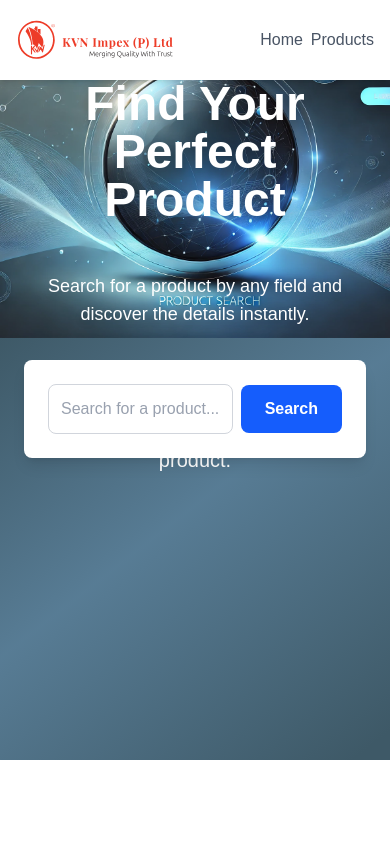
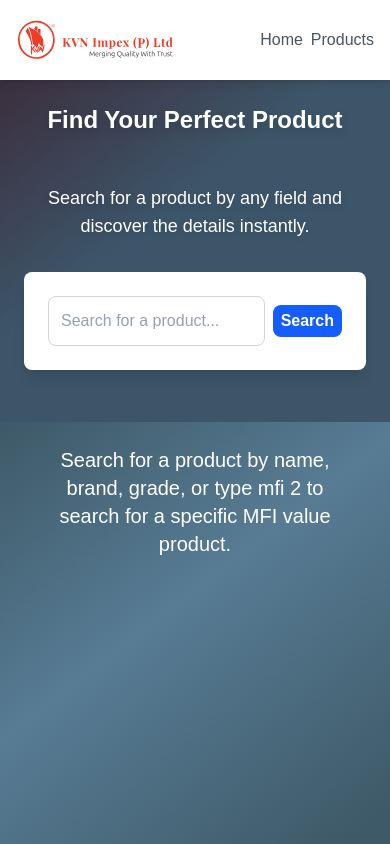
Before and after one commit to abelMarkos2023/productSearch, a Next.js app: page / in a window 390 px wide. Built offline with nearby package versions, Linux system fonts and the light colour scheme.

Commit message:
removing images

```diff
--- a/src/app/api/google-search/route.ts
+++ b/src/app/api/google-search/route.ts
@@ -15,7 +15,7 @@ export  async function GET(req:NextRequest) {
 
     if (!query) return NextResponse.json({ error: "Query is required" }, { status: 500 })
 
-    const API_KEY = process.env.NEXT_PUBLIC_GOOGLE_API_KEY2;
+    const API_KEY = process.env.NEXT_PUBLIC_GOOGLE_API_KEY;
     const SEARCH_ENGINE_ID = process.env.NEXT_PUBLIC_SEARCH_ENGINE_ID2;
 
     console.log(API_KEY,SEARCH_ENGINE_ID)
--- a/src/app/globals.css
+++ b/src/app/globals.css
@@ -24,6 +24,10 @@ background: linear-gradient(142deg, rgba(59,36,50,1) 1%, rgba(61,85,105,1) 47%);
   background: rgb(132,160,157);
 background: linear-gradient(67deg, rgba(132,160,157,1) 0%, rgba(178,155,128,1) 44%, rgba(62,62,62,1) 96%);
 }
+.bg-grad-6{
+  background: rgb(62,103,103);
+background: linear-gradient(60deg, rgba(62,103,103,1) 13%, rgba(253,187,45,0.8855917366946778) 100%);
+}
 @theme {
   --font-sans: var(--font-geist-sans);
   --font-mono: var(--font-geist-mono);
--- a/src/app/page.tsx
+++ b/src/app/page.tsx
@@ -33,20 +33,14 @@ export default function ProductSearch() {
   return (
     <div>
       <div
-        className="h-[40vh] flex flex-col gap-8 bg-cover bg-center px-6"
-        style={{
-          backgroundImage: "url('/bg1.webp')",
-          backgroundSize: "cover",
-          backgroundPosition: "center",
-          backgroundRepeat: "no-repeat",
-          minHeight: "40vh"
-        }}
+        className="h-[50vh] flex bg-grad-4 flex-col gap-8 bg-cover bg-center p-6"
+
       >
 
 
         {/* Hero Section */}
         <div className="flex flex-col items-center gap-8 justify-center flex-grow text-center text-white py-20">
-          <h1 className="text-5xl font-bold drop-shadow-lg">Find Your Perfect Product</h1>
+          <h1 className="text-2xl md:text-5xl font-bold drop-shadow-lg">Find Your Perfect Product</h1>
           <p className="text-lg mt-4 drop-shadow-md">Search for a product by any field and discover the details instantly.</p>
 
           {/* Search Box at Bottom of Hero */}
@@ -61,7 +55,7 @@ export default function ProductSearch() {
               />
               <button
                 onClick={handleSearch}
-                className="px-6 py-3 bg-blue-600 text-white font-semibold rounded-lg hover:bg-blue-700 transition flex items-center justify-center"
+                className="md:px-6 md:py-3 px-2 py-1 bg-blue-600 text-white font-semibold rounded-lg hover:bg-blue-700 transition flex items-center justify-center"
                 disabled={loading}
               >
                 {loading ? (
--- a/src/app/product/[id]/page.tsx
+++ b/src/app/product/[id]/page.tsx
@@ -108,15 +108,15 @@ export default function ProductDetail({ params }:{
     <>
       {/* Hero Section */}
       <div
-        className="h-[50vh] flex flex-col items-center justify-center bg-cover bg-center  text-white text-center"
-        style={{ backgroundImage: "url('/bg3.webp')" }}
+        className="h-[50vh] bg-grad-5 flex flex-col items-center justify-center bg-cover bg-center  text-white text-center"
+
       >
-        <h1 className="text-5xl md:text-6xl font-bold drop-shadow-lg">{product?.BRAND} - {product?.GRADE}</h1>
-        <p className="text-2xl md:text-3xl font-semibold mt-4 drop-shadow-md">{product?.CATEGORY}</p>
+        <h1 className="text-2xl md:text-6xl font-bold drop-shadow-lg">{product?.BRAND} - {product?.GRADE}</h1>
+        <p className="text-xl md:text-3xl font-semibold mt-4 drop-shadow-md">{product?.CATEGORY}</p>
       </div>
 
       {/* Content Layout */}
-      <div className="w-full bg-grad-5 h-screen">
+      <div className="w-full bg-grad-6  h-screen">
       <div className="max-w-[90vw] mx-auto py-4 grid lg:grid-cols-2 gap-8">
         {/* Product Details (Sticky) */}
         <div className="bg-[#1E293B] text-white p-8 rounded-lg shadow-lg h-fit sticky top-20">
```
